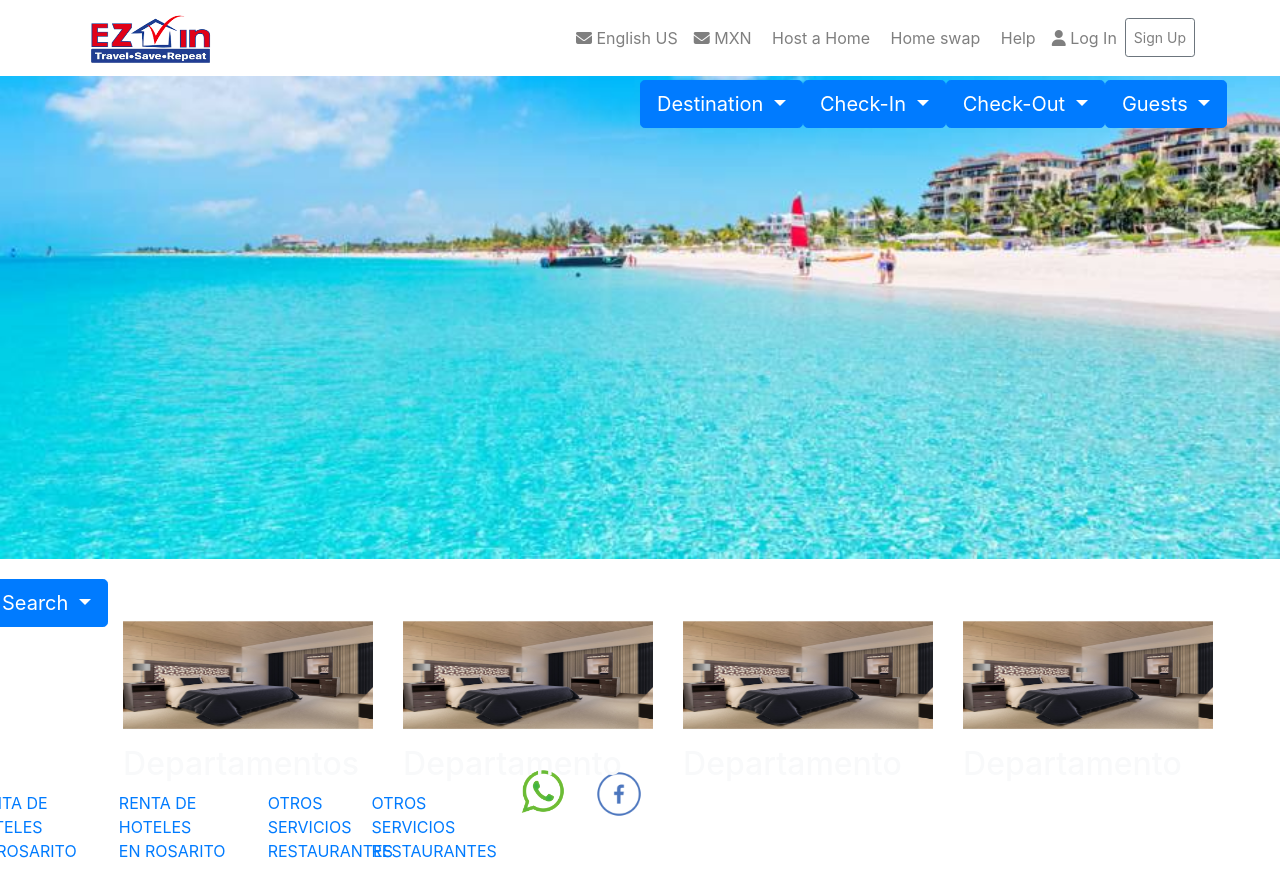
After one commit to LizbethLOPEZ16/MedLab, a Symfony app: template templates/home/index.html.twig in a window 1280 px wide; the page is wider, and only the part inside the window is pictured. The commit adds this page. Run offline with Twig, Linux system fonts and the light colour scheme; the template is opened without the code that fills it, so the values that code supplies are empty; some libraries are stand-ins or nearby versions.

Commit message:
agregue avance de home

```diff
--- a/templates/base.html.twig
+++ b/templates/base.html.twig
@@ -1,12 +1,115 @@
 <!DOCTYPE html>
-<html>
+<html lang="en">
     <head>
+        <title>
+            {% block title %}EZ-CheckIn!
+            {% endblock %}
+        </title>
         <meta charset="UTF-8">
-        <title>{% block title %}Welcome!{% endblock %}</title>
-        {% block stylesheets %}{% endblock %}
+        <meta content="width=device-width, user-scalable=no, initial-scale=1.0, maximum-scale=1.0, minimum-scale=1.0" name="viewport">
+
+        {% block stylesheets %}
+            <link crossorigin="anonymous" href="https://stackpath.bootstrapcdn.com/bootstrap/4.3.1/css/bootstrap.min.css" integrity="sha384-ggOyR0iXCbMQv3Xipma34MD+dH/1fQ784/j6cY/iJTQUOhcWr7x9JvoRxT2MZw1T" rel="stylesheet">
+            <link href="https://fonts.googleapis.com/css?family=Raleway:300,400,500,700&display=swap" rel="stylesheet">
+            <link href="css/estilos.min.css" rel="stylesheet">
+        {% endblock %}
     </head>
     <body>
+        <nav class="navbar navbar-expand-lg navbar-light bg-transparent">
+            <div class="container">
+                <a class="navbar-brand" href="{{ path('app_home') }}"><img height="50" src="/images/ez-checkin.png" width="130" alt="AsisteHoy Logo"></a>
+                <button aria-controls="navbarTogglerDemo02" aria-expanded="false" aria-label="Toggle navigation" class="navbar-toggler" data-target="#navbarTogglerDemo02" data-toggle="collapse" type="button">
+                    <span class="navbar-toggler-icon"></span>
+                </button>
+
+                <div class="collapse navbar-collapse" id="navbarTogglerDemo02">
+                   <ul class="navbar-nav ml-auto mt-2 mt-lg-0">
+                        <li class="nav-item">
+                            <a class="nav-link" href="">
+                                <i class="fas fa-envelope"></i>
+                                English US
+                            </a>
+                        </li>
+                        <ul class="navbar-nav ml-auto mt-2 mt-lg-0">
+                        <li class="nav-item">
+                            <a class="nav-link" href="">
+                                <i class="fas fa-envelope"></i>
+                                MXN
+                            </a>
+                        </li>
+                        <ul class="navbar-nav ml-auto mt-2 mt-lg-0">
+                        <li class="nav-item">
+                            <a class="nav-link" href="">
+                                <i class="fas"></i>
+                                Host a Home
+                            </a>
+                        </li>
+                        <ul class="navbar-nav ml-auto mt-2 mt-lg-0">
+                        <li class="nav-item">
+                            <a class="nav-link" href="">
+                                <i class="fas"></i>
+                                Home swap
+                            </a>
+                        </li>
+                    <ul class="navbar-nav ml-auto mt-2 mt-lg-0">
+                        <li class="nav-item">
+                            <a class="nav-link" href="{{ path('contacto') }}">
+                                <i class="fas"></i>
+                                Help
+                            </a>
+                        </li></ul>
+                        {% if is_granted('IS_AUTHENTICATED_REMEMBERED') %}
+                            <li class="nav-item">
+                                <a class="nav-link" href="#">
+                                    <i aria-hidden="true" class="fas fa-user"></i>
+                                    {{ app.user.username }}
+                                </a>
+                            </li>
+                            <li class="nav-item">
+                                <a href="" class="nav-link">
+                                    <i aria-hidden="true" class="fas fa-sign-out-alt"></i>
+                                    Salir
+                                </a>
+                            </li>
+                        {% else %}
+                            <li class="nav-item">
+                                 <a class="nav-link" href="{{ path('app_login') }}">
+                                    <i aria-hidden="true" class="fas fa-user"></i>
+                                    Log In
+                                </a>
+                            </li>
+                            <li class="nav-item">
+                                 <a class="nav-link btn btn-sm btn-outline-secondary" href="{{ path('app_register') }}">
+                                    Sign Up
+                                </a>
+                            </li>
+                        {% endif %}
+                    </ul>
+                </div>
+            </div>
+        </nav>
+
         {% block body %}{% endblock %}
-        {% block javascripts %}{% endblock %}
+         <footer>
+            <div class="container-fluid h-25">
+                <div class="row flex-column justify-content-center align-items-center h-25">
+                    <div>
+                        <a href="https://api.whatsapp.com/send?phone=6644771836">
+                            <img height="50px " src="/images/whats.png" width="70px"/>
+                        </a>
+                        <a href="https://www.facebook.com/EZ-Check-In-385209942121116/">
+                            <img height="60px " src="/images/face.png" width="60px"/>
+                        </a>
+                    </div>
+                </div>
+            </footer>
+        {% block javascripts %}
+          <script src="https://kit.fontawesome.com/c3eaa7a11b.js"></script>
+          <script crossorigin="anonymous" integrity="sha384-q8i/X+965DzO0rT7abK41JStQIAqVgRVzpbzo5smXKp4YfRvH+8abtTE1Pi6jizo" src="https://code.jquery.com/jquery-3.3.1.slim.min.js"></script>
+          <script crossorigin="anonymous" integrity="sha384-UO2eT0CpHqdSJQ6hJty5KVphtPhzWj9WO1clHTMGa3JDZwrnQq4sF86dIHNDz0W1" src="https://cdnjs.cloudflare.com/ajax/libs/popper.js/1.14.7/umd/popper.min.js"></script>
+          <script crossorigin="anonymous" integrity="sha384-JjSmVgyd0p3pXB1rRibZUAYoIIy6OrQ6VrjIEaFf/nJGzIxFDsf4x0xIM+B07jRM" src="https://stackpath.bootstrapcdn.com/bootstrap/4.3.1/js/bootstrap.min.js"></script>
+          <script src="{{ asset('js/quagga.min.js') }}"></script>
+        {% endblock %}
+        </body>
     </body>
 </html>
--- /dev/null
+++ b/templates/home/index.html.twig
@@ -0,0 +1,140 @@
+{% extends 'base.html.twig' %}
+
+{% block title %}Hello Home de EZ-CHECKIN!{% endblock %}
+
+{% block body %}
+<style>
+    .example-wrapper { margin: 1em auto; max-width: 800px; width: 95%; font: 18px/1.5 sans-serif; }
+    .example-wrapper code { background: #F5F5F5; padding: 2px 6px; }
+</style>
+
+<body>
+    <section class="row contact-us">
+        <article class="col-md-6">
+          <div class="content-all">
+        <div class="content-carrousel">
+                <figure><img width="1450px" src="/images/olas.png" alt=""></figure>
+            </a></div></div></article>
+</body>
+            </div>
+            <section>
+            <div class="btn-group mt-1">
+                <button class="btn btn-lg btn-primary dropdown-toggle" data-toggle="dropdown" type="button">
+                    Destination
+                    <span class="caret"></span>
+                </button>
+                <ul class="dropdown-menu" role="menu">
+
+                </ul>
+            </div>
+            </section>
+            <section>
+            <div class="btn-group mt-1">
+                <button class="btn btn-lg btn-primary dropdown-toggle" data-toggle="dropdown" type="button">
+                    Check-In
+                    <span class="caret"></span>
+                </button>
+                <ul class="dropdown-menu" role="menu">
+
+                </ul>
+            </div>
+            </section>
+            <section>
+            <div class="btn-group mt-1">
+                <button class="btn btn-lg btn-primary dropdown-toggle" data-toggle="dropdown" type="button">
+                    Check-Out
+                    <span class="caret"></span>
+                </button>
+                <ul class="dropdown-menu" role="menu">
+
+                </ul>
+            </div>
+            </section>
+            <section>
+            <div class="btn-group mt-1">
+                <button class="btn btn-lg btn-primary dropdown-toggle" data-toggle="dropdown" type="button">
+                    Guests
+                    <span class="caret"></span>
+                </button>
+                <ul class="dropdown-menu" role="menu">
+
+                </ul>
+            </div>
+            </section>
+            <section>
+            <div class="btn-group mt-1">
+                <button class="btn btn-lg btn-primary dropdown-toggle" data-toggle="dropdown" type="button">
+                    Search
+                    <span class="caret"></span>
+                </button>
+                <ul class="dropdown-menu" role="menu">
+
+                </ul>
+            </div>
+            </section>
+        </div>
+
+    <section>
+     <div class="container">
+     <div class="row pb-12">
+         <!-- Columna 1 -->
+         <div class="col-sm-12 col-md-3">
+        <nav class="btn1 btn-outline-white" style="background-color: transparente;margin-top:30px;">
+           <a class="btn1 btn-outline-light" href= "http://127.0.0.1:8000/programacion"><img width="250px" height="140px" src="/images/cama.png"><h2>Departamentos
+           </h2></a>
+       </div>
+
+        <!-- Columna 2 -->
+        <div class=" col-sm-12 col-md-3">
+
+        <nav class="btn3 btn-outline-white" style="background-color: transparente;margin-top:30px;">
+           <a class="btn3 btn-outline-light" href= "http://127.0.0.1:8000/libros"><img width="250px" height="140px" src="/images/cama.png"><h2>Departamento</h2></a>
+       </div>
+       <!-- Columna 3 -->
+        <div class=" col-sm-12 col-md-3">
+
+        <nav class="btn3 btn-outline-white" style="background-color: transparente;margin-top:30px;">
+           <a class="btn3 btn-outline-light" href= "http://127.0.0.1:8000/libros"><img width="250px" height="140px" src="/images/cama.png"><h2>Departamento</h2></a>
+       </div>
+       <!-- Columna 4 -->
+        <div class=" col-sm-12 col-md-3">
+
+        <nav class="btn3 btn-outline-white" style="background-color: transparente;margin-top:30px;">
+           <a class="btn3 btn-outline-light" href= "http://127.0.0.1:8000/libros"><img width="250px" height="140px" src="/images/cama.png"><h2> Departamento</h2></a>
+       </div>
+    </div>
+    </div>
+    </section>
+    <section class="row servicios">
+    <div class="row pb-12">
+        <figure class="col-md-4">
+            <a class="servicios__CERO" href="//">
+                <figcaption>
+                    RENTA DE <br> HOTELES <br> EN ROSARITO
+                </figcaption>
+            </a>
+        </figure>
+        <figure class="col-md-4">
+            <a class="servicios__UNO" target="_blank" href="">
+                <figcaption>
+                    RENTA DE <br /> HOTELES <br /> EN ROSARITO
+                </figcaption>
+            </a>
+        </figure>
+         <figure class="col-md-4">
+            <a class="otros-servicios__image" href="">
+                <figcaption>OTROS SERVICIOS <br> RESTAURANTES</figcaption>
+            </a>
+        </figure>
+        </div>
+    </section>
+
+    <section class="row otros-servicios">
+        <figure class="col-md-4">
+            <a class="otros-servicios__image" href="">
+                <figcaption>OTROS SERVICIOS <br> RESTAURANTES</figcaption>
+            </a>
+        </figure>
+    </section>
+
+{% endblock %}
```
Also changed, not shown: src/Controller/ContactoController.php (added, +19 -0 lines), src/Controller/HomeController.php (added, +19 -0 lines), src/Controller/RegistrationController.php (added, +67 -0 lines), src/Controller/SecurityController.php (added, +36 -0 lines), templates/contacto/index.html.twig (added, +17 -0 lines), templates/registration/register.html.twig (added, +66 -0 lines), templates/security/login.html.twig (added, +37 -0 lines), public/images/cama.png (added), public/images/ez-checkin.png (added), public/images/face.png (added), public/images/olas.png (added), public/images/whats.png (added), 5 other files.
